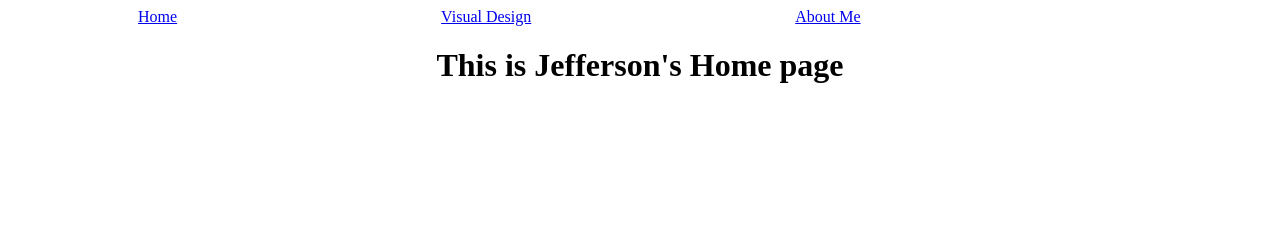
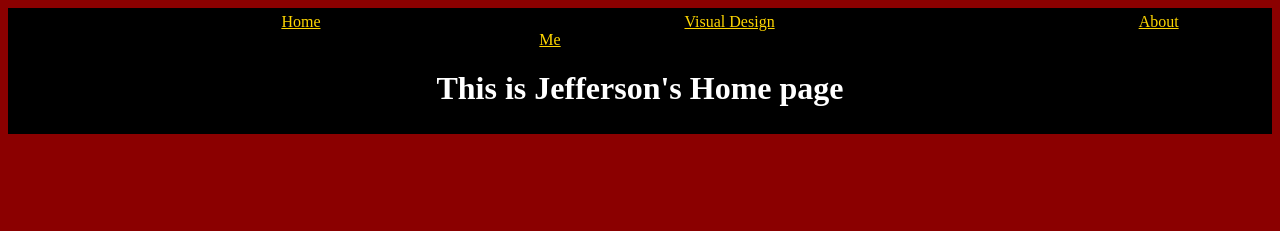
Before and after one commit to Jeffersonm0304/Jeffersonm0304.github.io, a plain HTML site: page index.html in a window 1280 px wide. Drawn offline with Linux system fonts and the light colour scheme.

Commit message:
Add files via upload

```diff
--- a/index.html
+++ b/index.html
@@ -5,17 +5,35 @@
 <title>Jefferson Martinez's Portfolio Home Page</title>
 </head>
 	<style>
-		a{
-			padding: 130px;
-		}
+
+
 		h1{
 			text-align: center;
 		}
+		a{
+padding: 180px;
+	color:gold;
+		}
+
+
+.about-section{
+		padding: 5px;
+  text-align: center;
+  background-color: black;
+  color: white;
+}
+
+
+body {
+    background-color: darkred;
+	color:gold;
+}
 	</style>
 
 <body>
-	<a href="index.html"> Home</a> <a href="visualdesign.html">Visual Design</a> <a href="aboutme.html">About Me</a>
+	<div class="about-section">
+		<a href="index.html"> Home</a> <a href="visualdesign.html">Visual Design</a> <a href="aboutme.html">About Me</a>
 
-	<h1>This is Jefferson's Home page </h1>
+	<h1>This is Jefferson's Home page </h1> </div>
 </body>
 </html>
--- /dev/null
+++ b/style.css
@@ -0,0 +1,20 @@
+@charset "UTF-8";
+
+a{
+padding: 180px;
+	color:gold;
+		}
+
+
+.about-section{
+		padding: 5px;
+  text-align: center;
+  background-color: black;
+  color: white;
+}
+
+
+body {
+    background-color: darkred;
+	color:gold;
+}
```
Also changed, not shown: aboutme.html (+11 -7 lines), visualdesign.html (+7 -7 lines).
